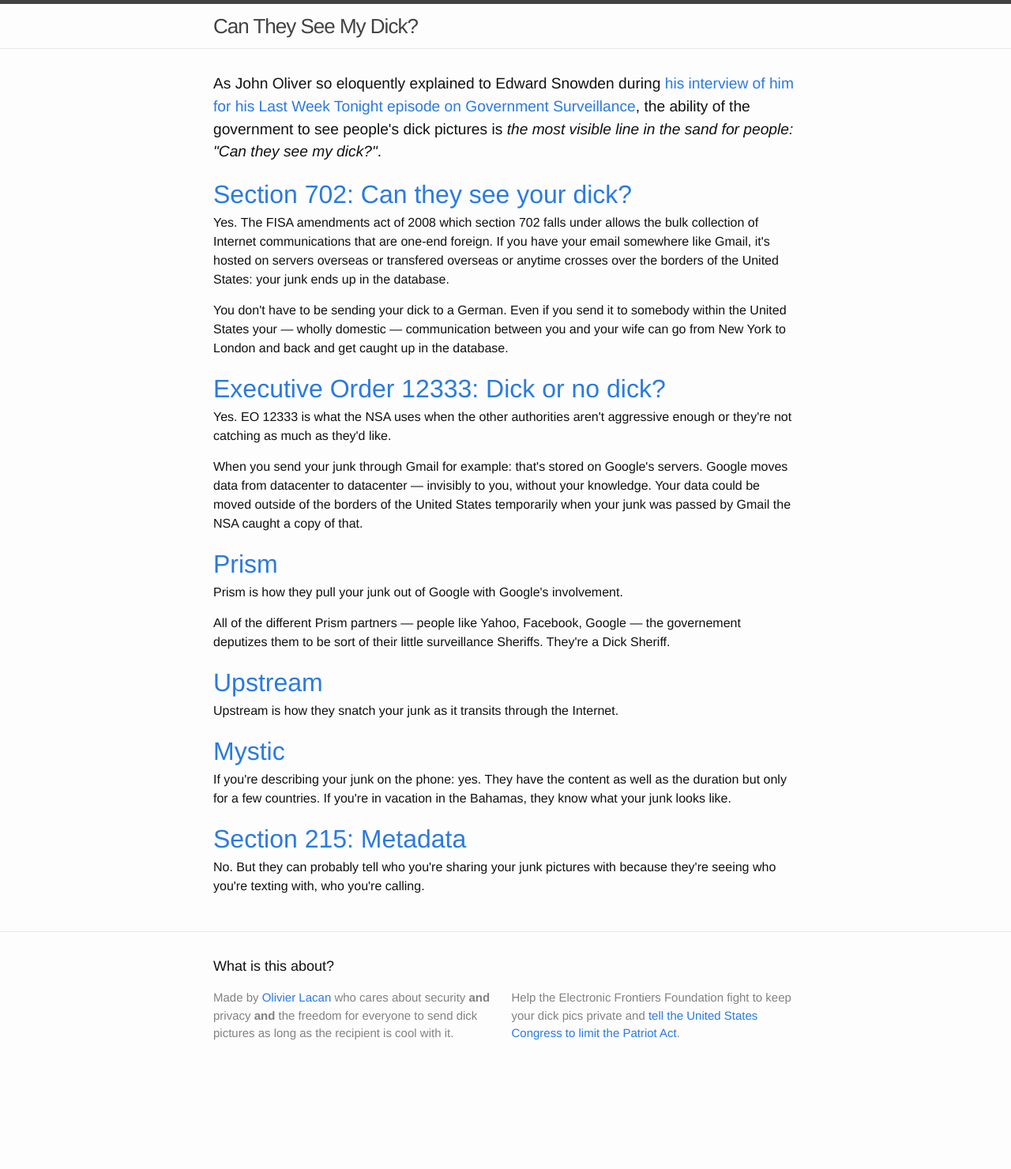
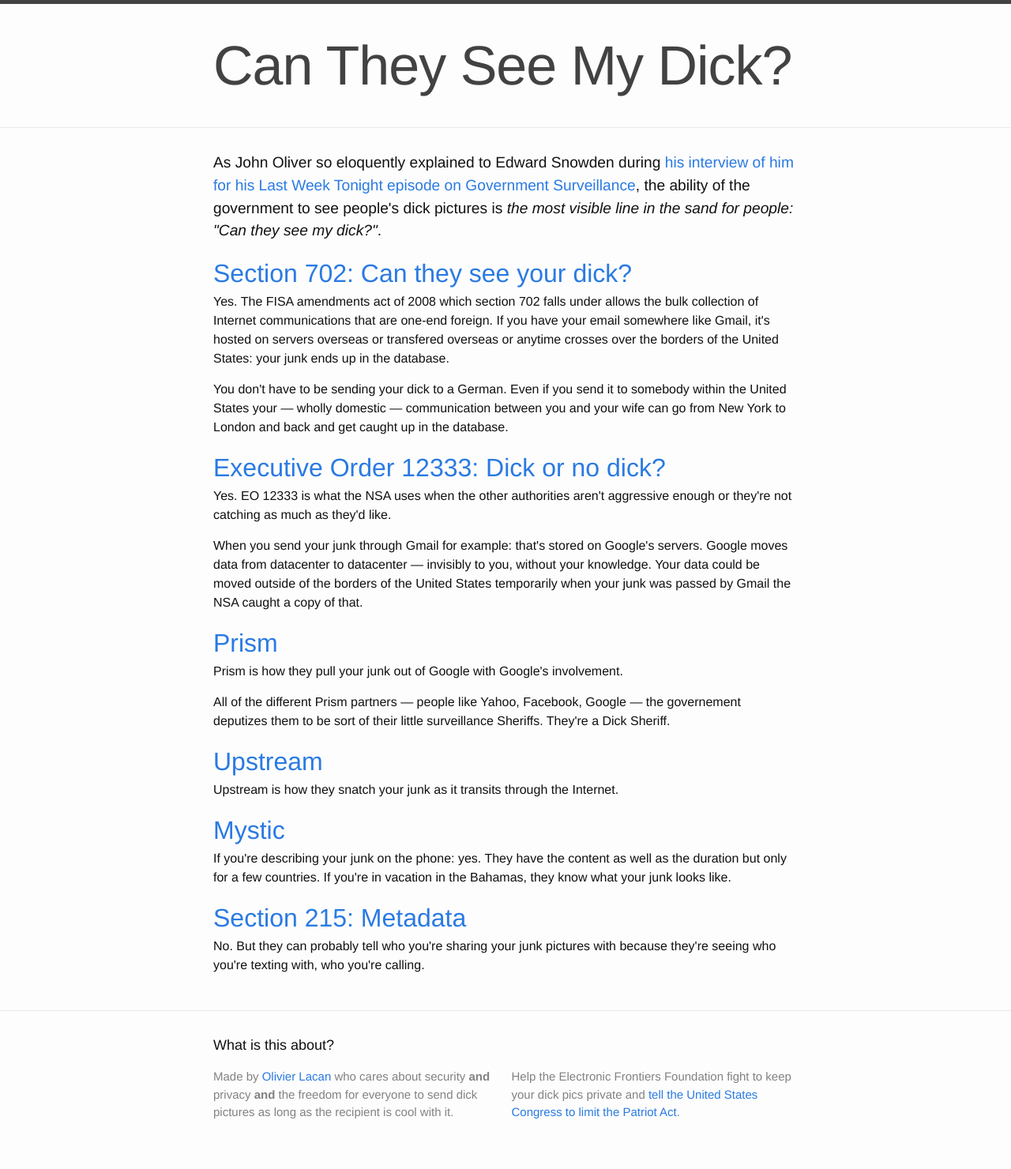
Before and after one commit to olivierlacan/can-they-see-my-dick, a Jekyll site: the page built from index.html, in a window 1280 px wide. Shown: the whole page at 79% size. Built offline with Jekyll 4.4.1, drawn with Linux system fonts in a browser that asks for light colours; before the commit the page ends 1380 px from its top, so only the background shows below that.

Commit message:
Make the title pop out a bit

```diff
--- a/_sass/_layout.scss
+++ b/_sass/_layout.scss
@@ -4,15 +4,15 @@
 .site-header {
     border-top: 5px solid $grey-color-dark;
     border-bottom: 1px solid $grey-color-light;
-    min-height: 56px;
+    min-height: 156px;
 
     // Positioning context for the mobile navigation icon
     position: relative;
 }
 
 .site-title {
-    font-size: 26px;
-    line-height: 56px;
+    font-size: 70px;
+    line-height: 156px;
     letter-spacing: -1px;
     margin-bottom: 0;
     float: left;
```
